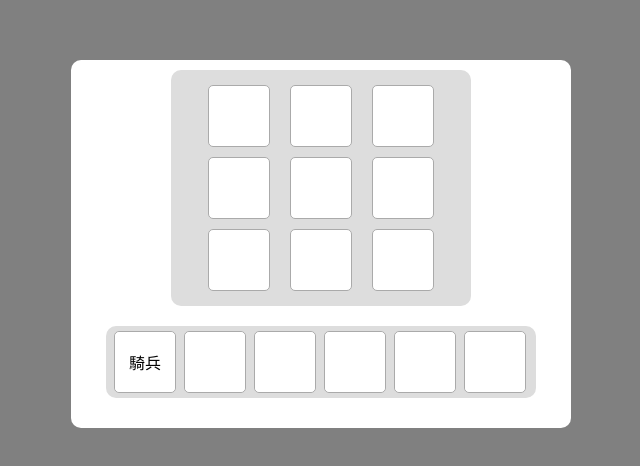
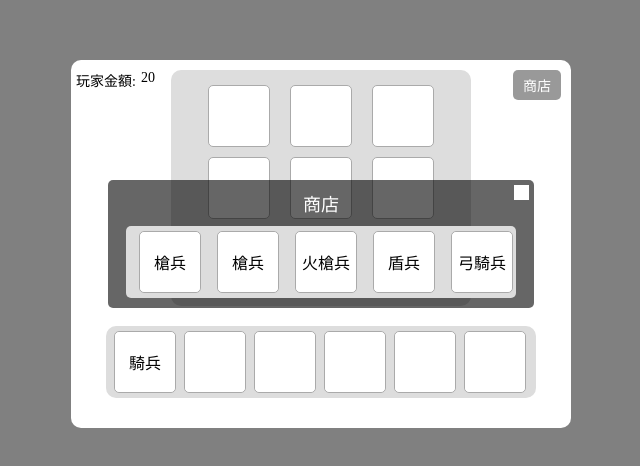
Before and after one commit to cingfong/AutoChess, a plain HTML site: page index.html in a window 1280 px wide. Shown: the part 156-622 px from the top of the page, without its empty margins (319-959 px from the left). Drawn offline with Linux system fonts and the light colour scheme.

Commit message:
feat: Shop

```diff
--- a/index.html
+++ b/index.html
@@ -15,7 +15,13 @@
       <div class="dialog-wrap">
         <div class="dialog-title">商店</div>
         <div class="shop-wrap"></div>
+        <div class="shop-close"></div>
       </div>
+      <div class="user-money-wrap">
+        <div class="user-money-pre">玩家金額:</div>
+        <div class="user-money"></div>
+      </div>
+      <div class="shop-show-btn">商店</div>
     </div>
   </div>
   <!-- <script src="https://cdn.tailwindcss.com"></script> -->
@@ -31,25 +37,16 @@
     const Player = new User();
     // const Chessman = new Chess({ Player: Player })
     // 商店
-      // function renderStore() {
-      //     Store.generateStock()
-      //     const storeList = Store.displayStock()
-      //     storeList.forEach(item => {
-      //         const ChessItem = new Chess(item)
-      //         const parent = document.querySelector('.shop-wrap')
-      //         const elementDiv = lib.createDOM('button', ChessItem.name, { className: 'chess-item' })
-      //         parent.appendChild(elementDiv)
-      //     })
-      // }
     // 棋盤
     function render() {
+      Store.render()
       // Board.renderBoard()
       // Chessman.render()
+      // renderStore()
     }
     // 動畫觀測器
     // window.requestAnimationFrame(() => {
     // })
-      // renderStore()
     // renderPiece()
     render();
     window.onload = () => {
@@ -80,6 +77,7 @@
       display: flex;
       flex-wrap: wrap;
       justify-content: center;
+      position: relative;
     }
 
     /* 棋盤 */
@@ -98,6 +96,7 @@
       margin: 5px 0px;
       display: flex;
     }
+
     .board-col-item-wrap {
       background-color: white;
       border: solid 1px #aaa;
@@ -156,18 +155,11 @@
       display: flex;
       flex-wrap: wrap;
       justify-content: center;
-        display: none;
-      }
-
-      .dialog-wrap::before {
-        content: "";
-        width: 100vw;
-        height: 100vh;
+      border-radius: 5px;
       background-color: rgba(0, 0, 0, 0.6);
-        left: 0px;
-        top: 0px;
-        position: fixed;
-        z-index: -1;
+      top: 50%;
+      transform: translateY(-50%);
+      padding: 10px 0px;
     }
 
     .dialog-title {
@@ -175,30 +167,72 @@
       display: flex;
       align-items: center;
       justify-content: center;
-        margin: 5px 0px;
+      margin-bottom: 10px;
       font-size: 18px;
-        background-color: rgba(0, 0, 0, 0.6);
       color: white;
     }
 
+    .user-money-wrap {
+      position: absolute;
+      top: 10px;
+      left: 5px;
+      display: flex;
+      font-size: 14px;
+    }
+
+    .user-money {
+      width: 35px;
+      /* text-align: right; */
+      padding-left: 5px;
+    }
+
     /* 商店 */
+    .shop-show-btn {
+      right: 10px;
+      top: 10px;
+      position: absolute;
+      font-size: 14px;
+      padding: 5px 10px;
+      background-color: rgba(0, 0, 0, 0.4);
+      color: white;
+      border-radius: 5px;
+    }
+
     .shop-wrap {
-        display: flex;
-        justify-content: center;
-        width: 450px;
+      width: 380px;
       background-color: #ddd;
-        padding: 10px 0px;
-        border-radius: 10px;
+      padding: 5px 5px;
+      border-radius: 5px;
+      display: grid;
+      grid-template-columns: repeat(5, 1fr);
+    }
+
+    .shop-close {
+      background-color: white;
+      position: absolute;
+      top: 5px;
+      right: 5px;
+      width: 15px;
+      height: 15px;
+    }
+
+    .chess-item-wrap {
+      background-color: white;
+      border: solid 1px #aaa;
+      border-radius: 5px;
+      margin: 0px 8px;
+      width: 60px;
+      height: 60px;
     }
 
     .chess-item {
+      border: solid 0px;
       background-color: white;
-        border: solid 1px #aaa;
+      box-sizing: border-box;
       border-radius: 5px;
-        width: 75px;
-        height: 75px;
-        font-size: 20px;
-        margin: 0px 10px;
+      width: 60px;
+      height: 60px;
+      font-size: 16px;
       display: flex;
       align-items: center;
       justify-content: center;
@@ -206,4 +240,5 @@
     }
   </style>
 </body>
+
 </html>
--- a/shop.js
+++ b/shop.js
@@ -1,7 +1,10 @@
+import Chess from "./chess.js";
+import lib from './lib.js';
 class ChessStore {
     constructor(level) {
         // this.level = level; // 商店等級
         this.stock = []; // 商品庫存
+        this.generateStock()
     }
 
     // 升級商店
@@ -15,29 +18,51 @@ class ChessStore {
         this.stock = [];
         for (let i = 0; i < 5; i++) { // 每次生成五種商品
             const race = races[Math.floor(Math.random() * races.length)];
+            // 旗子金額
             this.stock.push(race);
         }
     }
 
     // 展示商品庫存
     displayStock() {
-        // this.stock.forEach((piece, index) => {
-        //     console.log(`[${index + 1}] ${piece.name} (Race: ${piece.race}, Attack: ${piece.attack}, Health: ${piece.health}, Effect: ${piece.effect})`);
-        // });
         return this.stock
     }
 
     // 購買商品
     purchase(index) {
-        if (index < 1 || index > 5) {
+        if (index < 0 || index > 5) {
             console.log("Invalid index.");
             return;
         }
+        // 判斷玩家金額
+        const piece = this.stock.splice(index, 1, ''); // 從庫存中移除已購買的商品
+        this.renderShop()
+        return piece;
+    }
 
-        const piece = this.stock[index - 1];
-        console.log(`You purchased ${piece.name}.`);
-        this.stock.splice(index - 1, 1); // 從庫存中移除已購買的商品
-        return piece;
+    render() {
+        this.renderShop()
+    }
+
+    renderShop() {
+        const _this = this
+        const storeList = this.displayStock()
+        const parent = document.querySelector('.shop-wrap')
+        parent.textContent = ''
+        storeList.forEach((item, index) => {
+            const ChessItem = new Chess(item)
+            const chessWrap = lib.createDOM("div", "", {
+                className: "chess-item-wrap",
+            });
+            const elementDiv = lib.createDOM('button', ChessItem.name, {
+                className: 'chess-item'
+            })
+            elementDiv.addEventListener('click', () => {
+                const _chess = _this.purchase(index)
+            })
+            chessWrap.appendChild(elementDiv)
+            parent.appendChild(chessWrap)
+        })
     }
 }
 export default ChessStore
--- a/user.js
+++ b/user.js
@@ -14,7 +14,13 @@ class User {
     this.testAddPiece();
 
     // 渲染
-    this.renderStoragePiece();
+    this.render();
+  }
+
+  render() {
+    this.renderStoragePiece()
+    this.renderMoney()
+
   }
   testAddPiece() {
     const chess = new Chess("cavalry");
@@ -47,12 +53,12 @@ class User {
         this.storage[oldIndex] = oldPiece;
       }
     }
-    this.renderStoragePiece();
+    this.render();
   }
 
   removePiece(index) {
     this.storage[index] = null;
-    this.renderStoragePiece();
+    this.render();
   }
 
   // 移除一個棋子
@@ -111,6 +117,15 @@ class User {
   getColDivScope() {
     return this.colDivScope;
   }
+
+  getMoney() {
+    return this.money
+  }
+
+  renderMoney() {
+    const _moneyDom = document.querySelector('.user-money')
+    _moneyDom.textContent = this.getMoney()
+  }
 }
 export default User;
 // 創建一個玩家
```
Lines whose indentation alone changed are shown as unchanged.
